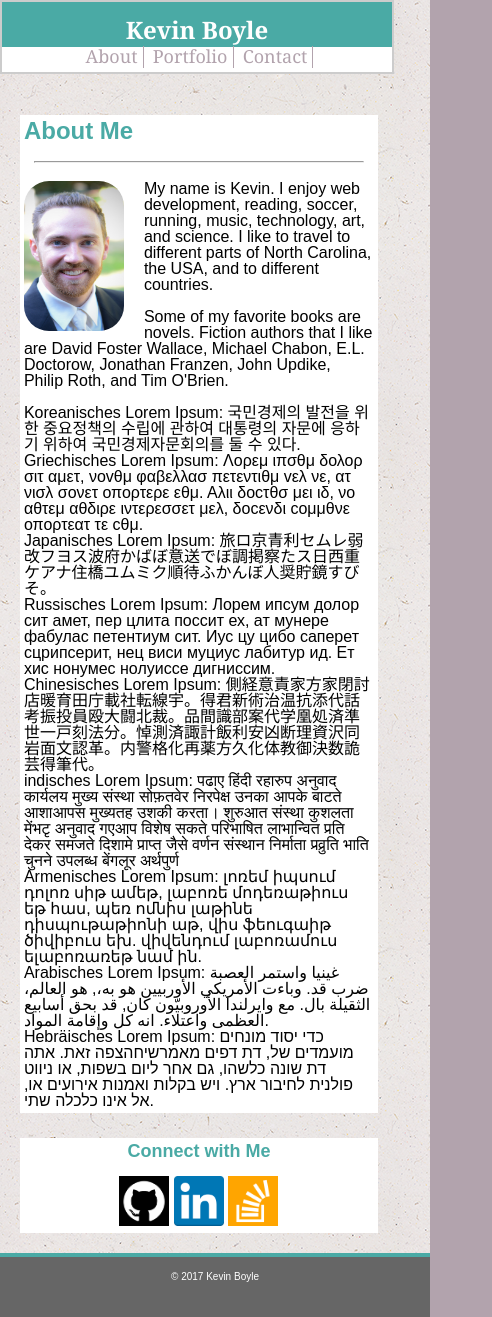
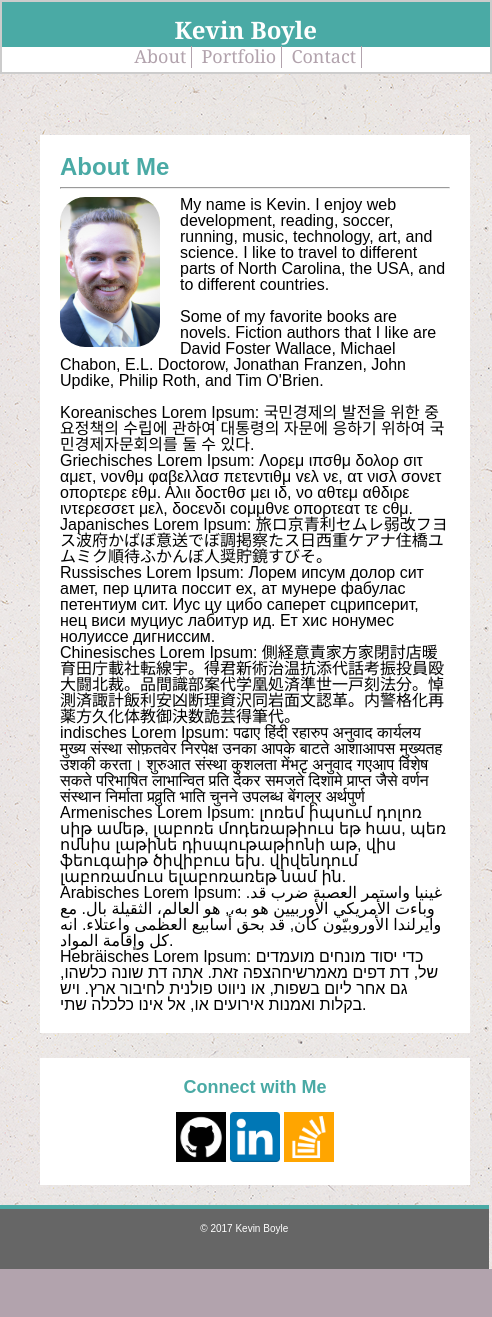
Before and after one commit to kmboyle/Responsive-Portfolio, a plain HTML site: page index.html in a window 390 px wide. Shown: the whole page, 492 px wide, since content can reach past the window. After the commit the page ends 1269 px from the top, so only its background shows below. Drawn offline with Linux system fonts and the light colour scheme.

Commit message:
portfolio adjustments

```diff
--- a/css/style.css
+++ b/css/style.css
@@ -5,10 +5,10 @@ body{
 	font-family: 'Arial', 'Helvetica Neue',
 	Helvetica, sans-serif;
 	font-color:#777777;
-	width: 100%;
 	background-image: url("../images/ep_naturalwhite.png");
 	height: 100%;
 	margin: 0;
+	padding:0;
 	}
 .hr {
 
@@ -78,7 +78,7 @@ h2.absolute1{
 	position: absolute;
 	width:200px;
 	top:100px;
-	right: 325px;
+	right: 295px;
 	background-color:#4aaaa5;
 	color: white;
 	text-align: center;
@@ -88,7 +88,7 @@ h2.absolute2{
 	position: absolute;
     width: 200px;
     top: 100px;
-    right: 115px;
+    right: 85px;
 	background-color:#4aaaa5;
 	color: white;
 	text-align: center;
@@ -98,7 +98,7 @@ h2.absolute3{
 	position: absolute;
 	width:200px;
 	top:275px;
-	right: 325px;
+	right: 295px;
 	background-color:#4aaaa5;
 	color: white;
 	text-align: center;
@@ -108,7 +108,7 @@ h2.absolute4{
 	position: absolute;
 	width:200px;
 	top:274px;
-	right: 115px;
+	right: 85px;
 	background-color:#4aaaa5;
 	color: white;
 	text-align: center;
@@ -119,7 +119,7 @@ h2.absolute5{
 	position: absolute;
 	width:200px;
 	top:445px;
-	right: 325px;
+	right: 295px;
 	background-color:#4aaaa5;
 	color: white;
 	text-align: center;
@@ -163,9 +163,9 @@ h3{
 }
 .main-bio, .contact, .portfolio{
 	float: left;
-	width:530px;
+	width:500px;
 	background-color: #ffffff;
-	padding: 20px;
+	padding: 30px;
 	margin: 5px 20px 20px 20px;
 	box-sizing: border box;
 }
@@ -207,6 +207,7 @@ footer{
 	border-top: 4px solid #4aaaa5;
 	line-height: 0.01;
 	width: 100%;
+	text-align: center;
 }
 
 
@@ -236,17 +237,6 @@ input[type=submit]:hover{
 	margin-bottom: -20px;
 	width:100%;
 }
-.footer,
-.push {
-	height: 20px;
-}
-
-
-
-
-
-
-
 @media screen and (max-width: 980px) {
 
 		.main-bio, .contact{
@@ -293,6 +283,10 @@ input[type=submit]:hover{
 
 @media screen and (max-width: 768px){
 
+	.wrapper {
+		width:100%;
+		padding: 20px;
+	}
 	.main-bio, .contact{
 
 		width: 100%;
@@ -302,10 +296,10 @@ input[type=submit]:hover{
 		width: 430px;
 	}
 	.contact-info {
-		width: 450px;
+		width: 100%;
 	}
 	header, footer {
-		width:100%;
+		width:125%;
 	}
 	#image {
 		width: 200px;
@@ -350,7 +344,7 @@ input[type=submit]:hover{
 @media screen and (max-width:640px){
 
 	header {
-		width:100%;
+		width:125%;
 		height:50px;
 		position:static;
 
@@ -365,10 +359,15 @@ input[type=submit]:hover{
 	margin:0;
 	text-align: center;
 }
+.wrapper{
+	width:100%;
+	padding: 20px;
+}
 	.main-bio, .contact,
 	.contact-info{
-		width: 350px;
-		padding:1%;
+		width:100%;
+		padding:20px;
+
 	}
 	.portfolio {
 		width: 320px;
@@ -412,7 +411,7 @@ li a {
 	padding: 5px;
 }
 	footer {
-		width:100%;
+		width:115%;
 	}
 
 }
--- a/index.html
+++ b/index.html
@@ -23,13 +23,10 @@
 <br>
 
 <body>
-
 	<div class="wrapper">
-
-
 		<div class="main-bio">
 				<h2>About Me</h2>
-				<div class="hr"><hr /></div>
+				<span><hr /></span>
 				<img src= "images/LBoyle.jpg" alt="profile photo" id="image">
 
 				<p>My name is Kevin. I enjoy web development, reading, soccer, running, music, technology, art, and science.  I like to travel to different parts of North Carolina, the USA, and to different countries.</p>
@@ -56,18 +53,12 @@
 
 
 		</div>
-
+	</div>
 	<div class="push"></div>
-
 	</div>
-
 		<footer>
-				<div class="footer">
 			<h4> &copy; 2017 Kevin Boyle</h4>
-				</div>
 		</footer>
 
 </body>
-
-
 </html>
```
Lines whose indentation alone changed are shown as unchanged.
